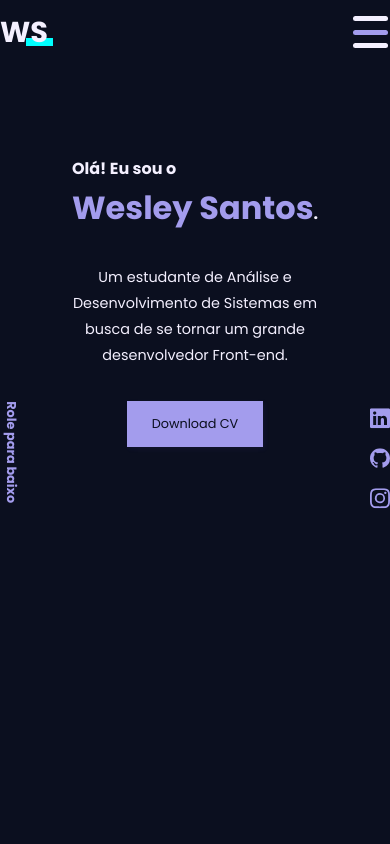
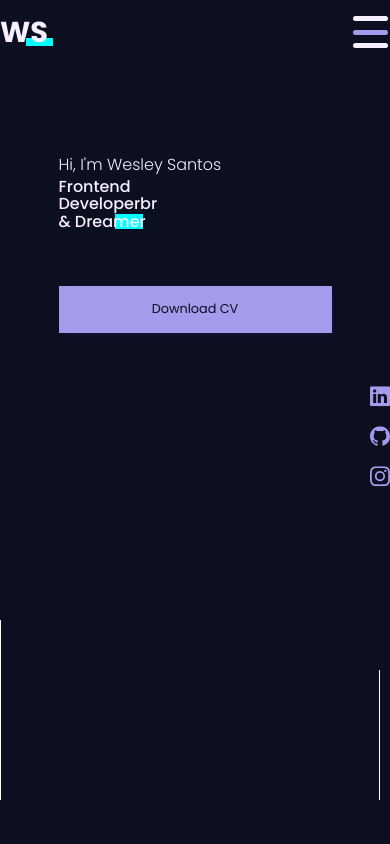
Before and after one commit to wesleysantosdev/ws-portfolio, a React (Vite) app: page / in a window 390 px wide. Shown: the top 844 px of the page. Built offline with nearby package versions, Linux system fonts and the light colour scheme.

Commit message:
header updates

```diff
--- a/src/components/Header/Social.jsx
+++ b/src/components/Header/Social.jsx
@@ -4,7 +4,7 @@ import {BsInstagram} from 'react-icons/bs'
 
 function Social (){
   return (
-    <nav className="header__socials">
+    <nav className="header-socials">
       <a href="https://www.linkedin.com/in/wesleysantosdev/" target="_blank"><BsLinkedin className="socials-icons"/></a>
       <a href="https://github.com/wesleysantosdev" target="_blank"><BsGithub className="socials-icons"/></a>
       <a href="https://www.instagram.com/wes.santosb/" target="_blank"><BsInstagram className="socials-icons"/></a>
--- a/src/components/Header/index.jsx
+++ b/src/components/Header/index.jsx
@@ -7,22 +7,26 @@ import './styles.css'
 function Header () {
   return (
     <header className="header" id="header">
-      <div className="container header__container">
-        <section className="header__left">
-          <h1 className="header__title">Olá! Eu sou o <hr /><strong>Wesley Santos</strong>.</h1>
-          <p className="header__text">Um estudante de Análise e Desenvolvimento de Sistemas em busca de se tornar um grande desenvolvedor Front-end.</p>
+      <div className="container header-container">
+        <section className="header-left">
+          <p className="header-upper-title">Hi, I'm Wesley Santos</p>
+          <h1 className="header-title">
+            Frontend<br></br>
+            Developerbr<br></br>
+            & <span>Dreamer</span>
+          </h1>
           <CTA />
         </section>
 
-        <h5 className="header__scroll-down">Role para baixo</h5>
-
-        <section className="header__right">
-          <div className="header__me">
+        <section className="header-right">
+          <div className="header-me">
             <img src={ME} alt="foto de perfil" />
           </div>
-          <div className="header__bg"></div>
           <Social />
         </section>
+
+        <div className='header-line-left'></div>
+        <div className='header-line-right'></div>
       </div>
     </header>
   )
--- a/src/components/Header/styles.css
+++ b/src/components/Header/styles.css
@@ -1,9 +1,9 @@
 .header{
-  height: 100vh;
+  height: 800px;
   overflow: hidden;
 }
 
-.header__container{
+.header-container{
   height: 100%;
   position: relative;
   display: flex;
@@ -11,29 +11,58 @@
 }
 
 /* INTRODUCTION */
-.header__left{
-  display: flex;
-  flex-direction: column;
+.header-left{
   width: 35%;
-  gap: 2rem;
 }
 
-.header__title{
-  font-size: var(--font-size-medium);
+.header-title{
+  font-size: 4.5rem;
+  line-height: 1.1;
+  font-weight: 500;
   color: var(--color-letters);
 }
 
-.header__title > strong{
-  color: var(--color-primary);
-  font-size: var(--font-size-big);
+.header-title span{
+  position: relative;
 }
 
-.header__text{
-  line-height: 1.8;
+.header-title span::before{
+  content: '';
+  position: absolute;
+  width: 40%;
+  height: 15px;
+  bottom: 15%;
+  right: 4%;
+  background-color: aqua;
+  z-index: -1;
+}
+
+.header-upper-title{
+  font-weight: 300;
+  margin-bottom: 0;
+}
+
+.header-line-left{
+  width: 1px;
+  background-color: white;
+  position: absolute;
+  bottom: 0;
+  left: 0;
+  height: 180px;
+}
+
+.header-line-right{
+  width: 1px;
+  background-color: white;
+  position: absolute;
+  bottom: 0;
+  right: 10px;
+  height: 130px;
 }
 
 .cta{
   transition: var(--transition);
+  margin-top: 3.5rem;
 }
 
 .cta > a{
@@ -41,13 +70,13 @@
 }
 
 /* SOCIAL ICONS */
-.header__socials{
+.header-socials{
   display: flex;
   flex-direction: column;
   gap: 0.8rem;
   position: absolute;
   right: 0;
-  bottom: 7rem;
+  bottom: 10rem;
   z-index: 1;
 }
 
@@ -63,7 +92,7 @@
 }
 
 /* IMAGE */
-.header__me > img{
+.header-me > img{
   display: block;
   width: 50%;
   position: absolute;
@@ -72,7 +101,7 @@
   z-index: 1;
 }
 
-.header__bg{
+.header-bg{
   position: absolute;
   width: 69rem;
   height: 69rem;
@@ -82,29 +111,29 @@
   bottom: -20rem;
 }
 
-.header__scroll-down{
+.header-scroll-down{
   display: none;
 }
 
 @media screen and (max-width: 1366px){
-  .header__title{
+  .header-title{
     font-size: 1.5rem;
   }
 
-  .header__title > strong{
+  .header-title > strong{
     font-size: 2.5rem;
   }
 
-  .header__text{
+  .header-text{
     font-size: 0.9rem;
   }
 
-  .header__socials{
+  .header-socials{
     bottom: 50%;
     transform: translateY(50%);
   }
 
-  .header__bg{
+  .header-bg{
     width: 57rem;
     height: 57rem;
     bottom: 50%;
@@ -121,29 +150,29 @@
     padding-top: 5rem;
   }
 
-  .header__container{
+  .header-container{
     justify-content: center;
   }
 
-  .header__title{
+  .header-title{
     font-size: 1.2rem;
   }
 
-  .header__title > strong{
+  .header-title > strong{
     font-size: 2.1rem;
   }
 
-  .header__text{
+  .header-text{
     font-size: 0.9rem;
   }
 
-  .header__left{
+  .header-left{
     width: 50%;
     position: absolute;
     top: 10%;
   }
 
-  .header__scroll-down{
+  .header-scroll-down{
     display: block;
     position: absolute;
     left: -2.5rem;
@@ -154,11 +183,11 @@
     font-size: var(--font-size-smaller);
   }
 
-  .header__me > img{
+  .header-me > img{
     display: none;
   }
 
-  .header__bg{
+  .header-bg{
     display: none;
   }
 
@@ -179,34 +208,34 @@
 }
 
 @media screen and (max-width: 600px){
-  .header__title{
+  .header-title{
     font-size: 1.2rem;
   }
 
-  .header__title > strong{
+  .header-title > strong{
     font-size: 2.3rem;
   }
 
-  .header__text{
+  .header-text{
     font-size: 0.85rem;
   }
 }
 
 @media screen and (max-width: 425px){
-  .header__left{
+  .header-left{
     width: 70%;
     align-items: center;
   }
 
-  .header__title{
+  .header-title{
     font-size: 1rem;
   }
 
-  .header__title > strong{
+  .header-title > strong{
     font-size: 2rem;
   }
 
-  .header__text{
+  .header-text{
     font-size: 0.9rem;
     text-align: center;
   }
```
